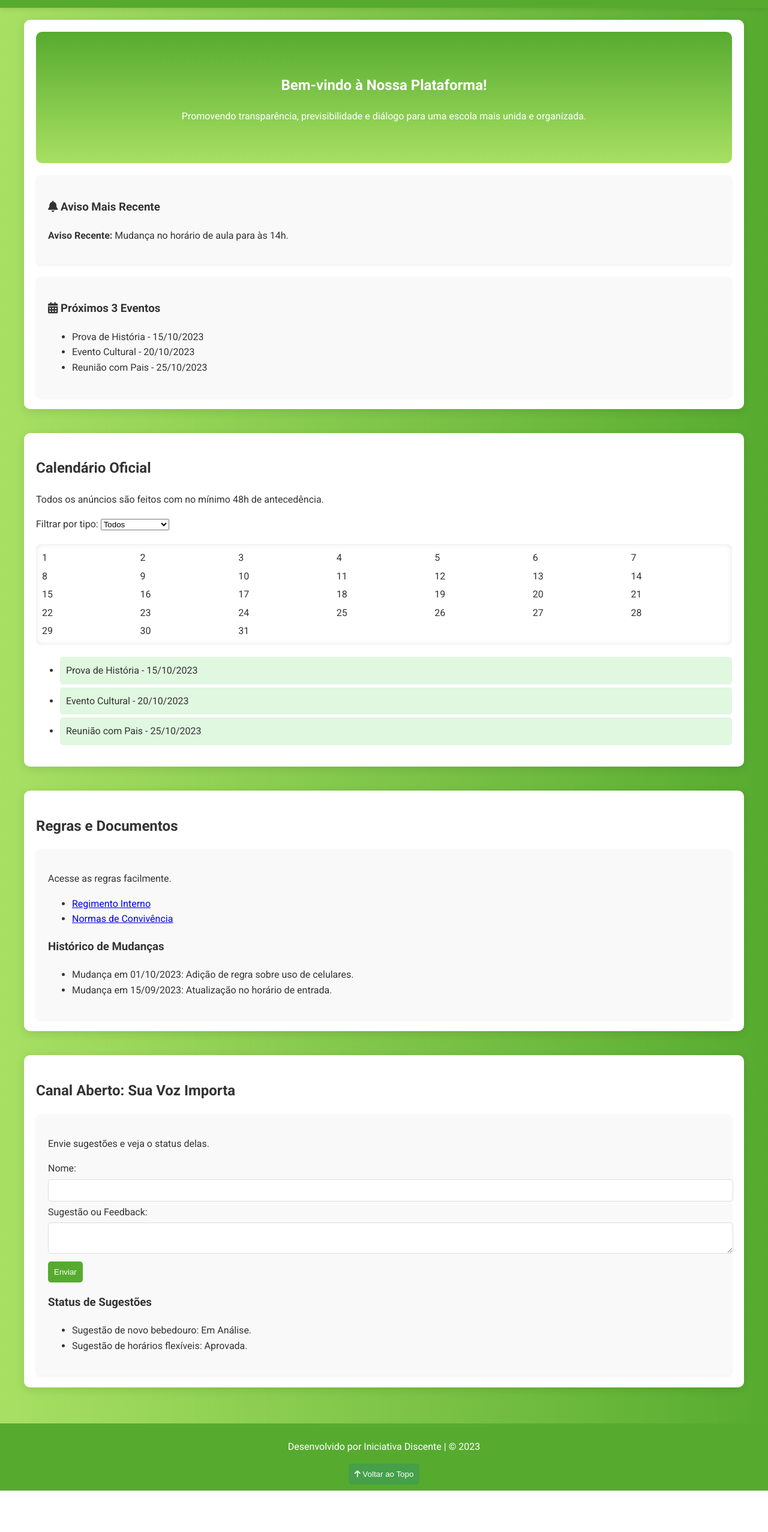
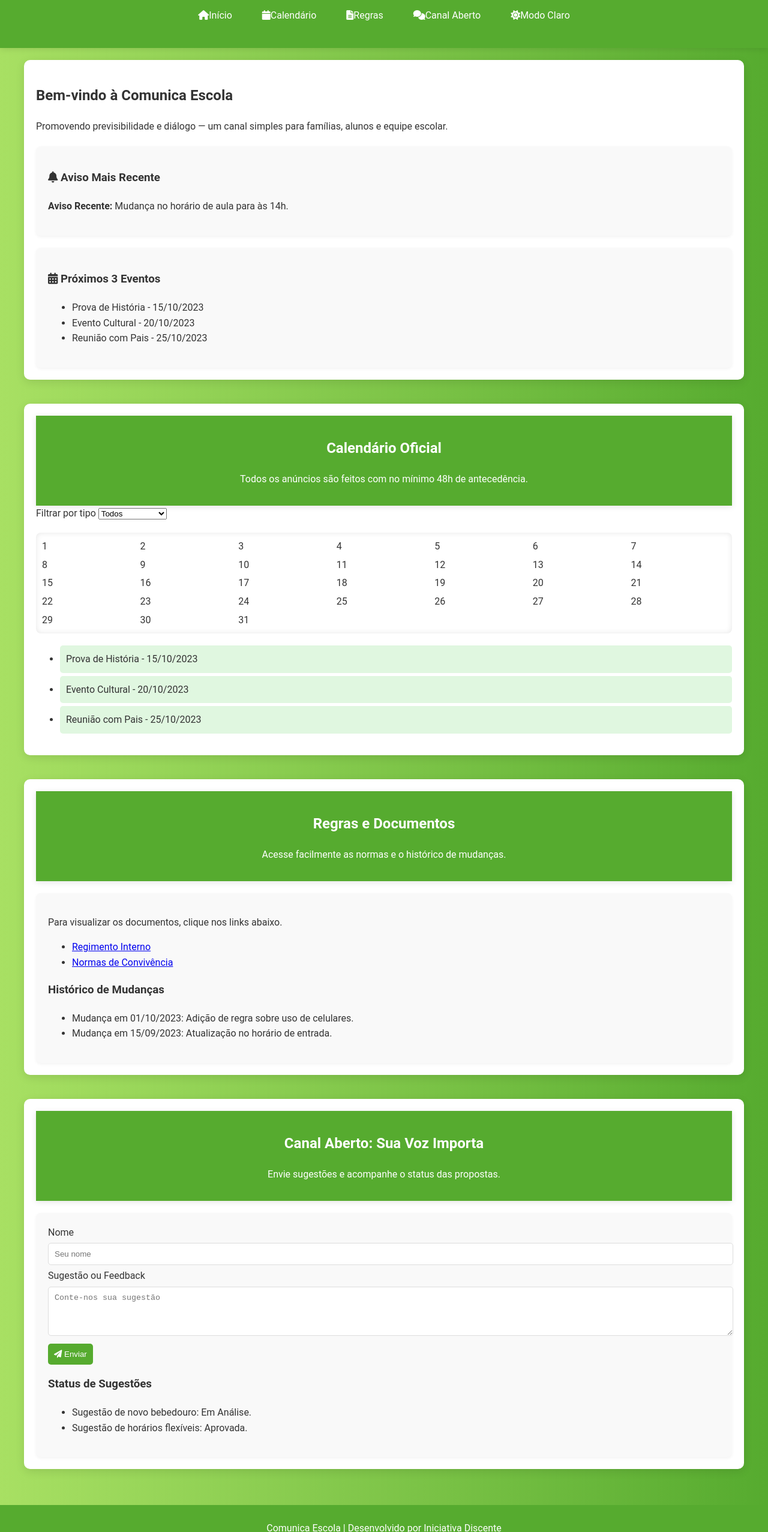
Before and after one commit to jeysielly/Projeto-comunica-o-, a plain HTML site: page index.html in a window 1280 px wide. Shown: the part 173-2727 px from the top of the page at 60% size. Before the commit the page ends 2658 px from the top, so only its background shows below. Drawn offline with Linux system fonts and the light colour scheme.

Commit message:
Update index.html

```diff
--- a/index.html
+++ b/index.html
@@ -1,52 +1,73 @@
 <!DOCTYPE html>
 <html lang="pt-BR">
 <head>
-    <meta charset="UTF-8">
-    <meta name="viewport" content="width=device-width, initial-scale=1.0">
-    <title>Plataforma de Comunicação Escolar</title>
-    <link rel="stylesheet" href="https://cdnjs.cloudflare.com/ajax/libs/font-awesome/6.0.0-beta3/css/all.min.css"> <!-- Ícones do Font Awesome -->
-    <link href="https://fonts.googleapis.com/css2?family=Roboto:wght@300;400;700&display=swap" rel="stylesheet"> <!-- Fonte moderna -->
+  <meta charset="utf-8" />
+  <meta name="viewport" content="width=device-width,initial-scale=1" />
+  <title>Comunica Escola — Plataforma de Comunicação</title>
+
+  <!-- Fonte & Ícones -->
+  <link href="https://fonts.googleapis.com/css2?family=Nunito:wght@300;400;700;800&display=swap" rel="stylesheet">
+  <link rel="stylesheet" href="https://cdnjs.cloudflare.com/ajax/libs/font-awesome/6.0.0-beta3/css/all.min.css">
+
+  <!-- Estilos -->
   <link rel="stylesheet" href="style.css">
 </head>
 <body>
-    <header>
-        <h1>Plataforma de Comunicação Estratégica</h1>
-        <nav>
-            <ul id="nav-menu">
-                <li><a href="#home"><i class="fas fa-home"></i> Início</a></li>
-                <li><a href="#calendario"><i class="fas fa-calendar"></i> Calendário</a></li>
-                <li><a href="#regras"><i class="fas fa-file"></i> Regras</a></li>
-                <li><a href="#canal-aberto"><i class="fas fa-comments"></i> Canal Aberto</a></li>
-                <li><a id="theme-toggle"><i class="fas fa-sun"></i> Modo Claro</a></li> <!-- Toggle de tema -->
+  <header class="site-header">
+    <div class="container header-inner">
+      <div class="brand">
+        <div class="logo-mark" aria-hidden="true">🌿</div>
+        <div class="brand-text">
+          <h1>Comunica Escola</h1>
+          <p class="subtitle">Transparência, diálogo e organização</p>
+        </div>
+      </div>
+
+      <nav aria-label="Navegação principal">
+        <ul id="nav-menu" class="nav-menu">
+          <li><a href="#home"><i class="fas fa-home" aria-hidden="true"></i><span>Início</span></a></li>
+          <li><a href="#calendario"><i class="fas fa-calendar" aria-hidden="true"></i><span>Calendário</span></a></li>
+          <li><a href="#regras"><i class="fas fa-file-alt" aria-hidden="true"></i><span>Regras</span></a></li>
+          <li><a href="#canal-aberto"><i class="fas fa-comments" aria-hidden="true"></i><span>Canal Aberto</span></a></li>
+          <li><a id="theme-toggle" role="button" aria-pressed="false"><i class="fas fa-sun" aria-hidden="true"></i><span>Modo Claro</span></a></li>
         </ul>
       </nav>
+    </div>
   </header>
 
-    <main>
-        <!-- Seção 1: Página Inicial (Home) com animação -->
-        <section id="home" class="fade-in">
-            <div class="hero">
-                <h2>Bem-vindo à Nossa Plataforma!</h2>
-                <p>Promovendo transparência, previsibilidade e diálogo para uma escola mais unida e organizada.</p>
+  <main class="container">
+    <!-- HOME -->
+    <section id="home" class="section hero-section">
+      <div class="hero-card">
+        <div class="hero-content">
+          <h2>Bem-vindo à Comunica Escola</h2>
+          <p>Promovendo previsibilidade e diálogo — um canal simples para famílias, alunos e equipe escolar.</p>
+        </div>
+        <div class="hero-visual" aria-hidden="true"></div>
       </div>
 
-            <div class="card">
-                <h3><i class="fas fa-bell"></i> Aviso Mais Recente</h3>
-                <div id="aviso-recente"></div>
-            </div>
+      <div class="grid-2 mt-20">
+        <article class="card">
+          <h3><i class="fas fa-bell" aria-hidden="true"></i> Aviso Mais Recente</h3>
+          <div id="aviso-recente" class="card-body small-text">Carregando...</div>
+        </article>
 
-            <div class="card">
-                <h3><i class="fas fa-calendar-alt"></i> Próximos 3 Eventos</h3>
-                <ul id="proximos-eventos"></ul>
+        <article class="card">
+          <h3><i class="fas fa-calendar-alt" aria-hidden="true"></i> Próximos 3 Eventos</h3>
+          <ul id="proximos-eventos" class="list-compact"></ul>
+        </article>
       </div>
     </section>
 
-        <!-- Seção 2: Calendário Oficial com grid interativo -->
-        <section id="calendario" class="fade-in">
+    <!-- CALENDÁRIO -->
+    <section id="calendario" class="section">
+      <header class="section-header">
         <h2>Calendário Oficial</h2>
-            <p>Todos os anúncios são feitos com no mínimo 48h de antecedência.</p>
-            <div class="filter-container">
-                <label for="filtro-evento">Filtrar por tipo:</label>
+        <p class="small-text">Todos os anúncios são feitos com no mínimo 48h de antecedência.</p>
+      </header>
+
+      <div class="filter-row">
+        <label for="filtro-evento">Filtrar por tipo</label>
         <select id="filtro-evento">
           <option value="todos">Todos</option>
           <option value="prova">Prova</option>
@@ -55,66 +76,86 @@
           <option value="feriado">Feriado</option>
         </select>
       </div>
-            <div id="calendario-grid" class="calendar-grid"></div> <!-- Novo grid de calendário -->
-            <ul id="calendario-eventos" class="event-list"></ul> <!-- Lista de eventos filtrados -->
+
+      <div id="calendario-grid" class="calendar-grid" aria-label="Calendário do mês"></div>
+      <ul id="calendario-eventos" class="event-list mt-12" aria-live="polite"></ul>
     </section>
 
-        <!-- Seção 3: Regras e Documentos com modal -->
-        <section id="regras" class="fade-in">
+    <!-- REGRAS -->
+    <section id="regras" class="section">
+      <header class="section-header">
         <h2>Regras e Documentos</h2>
+        <p class="small-text">Acesse facilmente as normas e o histórico de mudanças.</p>
+      </header>
+
       <div class="card">
-                <p>Acesse as regras facilmente.</p>
-                <ul>
-                    <li><a href="#" onclick="openModal('Regimento Interno')">Regimento Interno</a></li>
-                    <li><a href="#" onclick="openModal('Normas de Convivência')">Normas de Convivência</a></li>
+        <p>Para visualizar os documentos, clique nos links abaixo.</p>
+        <ul class="link-list">
+          <li><a href="#" onclick="openModal('Regimento Interno', 'Conteúdo demonstrativo do Regimento Interno.')">Regimento Interno</a></li>
+          <li><a href="#" onclick="openModal('Normas de Convivência', 'Conteúdo demonstrativo das Normas de Convivência.')">Normas de Convivência</a></li>
         </ul>
-                <h3>Histórico de Mudanças</h3>
-                <ul id="historico-mudancas">
+
+        <h3 class="mt-12">Histórico de Mudanças</h3>
+        <ul id="historico-mudancas" class="list-compact small-text">
           <li>Mudança em 01/10/2023: Adição de regra sobre uso de celulares.</li>
           <li>Mudança em 15/09/2023: Atualização no horário de entrada.</li>
         </ul>
       </div>
     </section>
 
-        <!-- Seção 4: Canal Aberto com formulário interativo -->
-        <section id="canal-aberto" class="fade-in">
+    <!-- CANAL ABERTO -->
+    <section id="canal-aberto" class="section">
+      <header class="section-header">
         <h2>Canal Aberto: Sua Voz Importa</h2>
-            <div class="card">
-                <p>Envie sugestões e veja o status delas.</p>
-                <form id="form-feedback">
-                    <label for="nome">Nome:</label>
-                    <input type="text" id="nome" required>
-                    <span id="nome-error" class="error"></span>
+        <p class="small-text">Envie sugestões e acompanhe o status das propostas.</p>
+      </header>
 
-                    <label for="sugestao">Sugestão ou Feedback:</label>
-                    <textarea id="sugestao" required></textarea>
-                    <span id="sugestao-error" class="error"></span>
+      <div class="card grid-2">
+        <div>
+          <form id="form-feedback" class="form-vertical" novalidate>
+            <label for="nome">Nome</label>
+            <input type="text" id="nome" name="nome" placeholder="Seu nome" required>
+            <span id="nome-error" class="error" aria-live="polite"></span>
 
-                    <button type="submit">Enviar</button>
+            <label for="sugestao">Sugestão ou Feedback</label>
+            <textarea id="sugestao" name="sugestao" rows="4" placeholder="Conte-nos sua sugestão" required></textarea>
+            <span id="sugestao-error" class="error" aria-live="polite"></span>
+
+            <button type="submit" class="btn-primary"><i class="fas fa-paper-plane" aria-hidden="true"></i> Enviar</button>
           </form>
+        </div>
+
+        <div>
           <h3>Status de Sugestões</h3>
-                <ul id="status-sugestoes">
+          <ul id="status-sugestoes" class="list-compact small-text">
             <li>Sugestão de novo bebedouro: Em Análise.</li>
             <li>Sugestão de horários flexíveis: Aprovada.</li>
           </ul>
         </div>
+      </div>
     </section>
   </main>
 
-    <footer>
-        <p>Desenvolvido por Iniciativa Discente | © 2023</p>
-        <button id="back-to-top"><i class="fas fa-arrow-up"></i> Voltar ao Topo</button>
+  <footer class="site-footer">
+    <div class="container footer-inner">
+      <p>Comunica Escola | Desenvolvido por Iniciativa Discente</p>
+      <div class="footer-actions">
+        <small class="muted">contato@escola.exemplo</small>
+        <button id="back-to-top" class="btn-ghost" aria-label="Voltar ao topo"><i class="fas fa-arrow-up"></i> Voltar ao Topo</button>
+      </div>
+    </div>
   </footer>
 
-    <!-- Modal para detalhes -->
-    <div id="modal" class="modal">
+  <!-- Modal -->
+  <div id="modal" class="modal" role="dialog" aria-modal="true" aria-hidden="true">
     <div class="modal-content">
-            <span class="close-btn" onclick="closeModal()">&times;</span>
+      <button class="close-btn" onclick="closeModal()" aria-label="Fechar modal">&times;</button>
       <h3 id="modal-title"></h3>
-            <p id="modal-content">Conteúdo do documento aqui. Em uma versão real, exiba um PDF.</p>
+      <div id="modal-content" class="modal-body">Conteúdo do documento aqui. Em uma versão real, exiba um PDF.</div>
     </div>
   </div>
 
+  <!-- Script atualizado -->
   <script src="script.js"></script>
 </body>
 </html>
```
Lines whose indentation alone changed are shown as unchanged.
